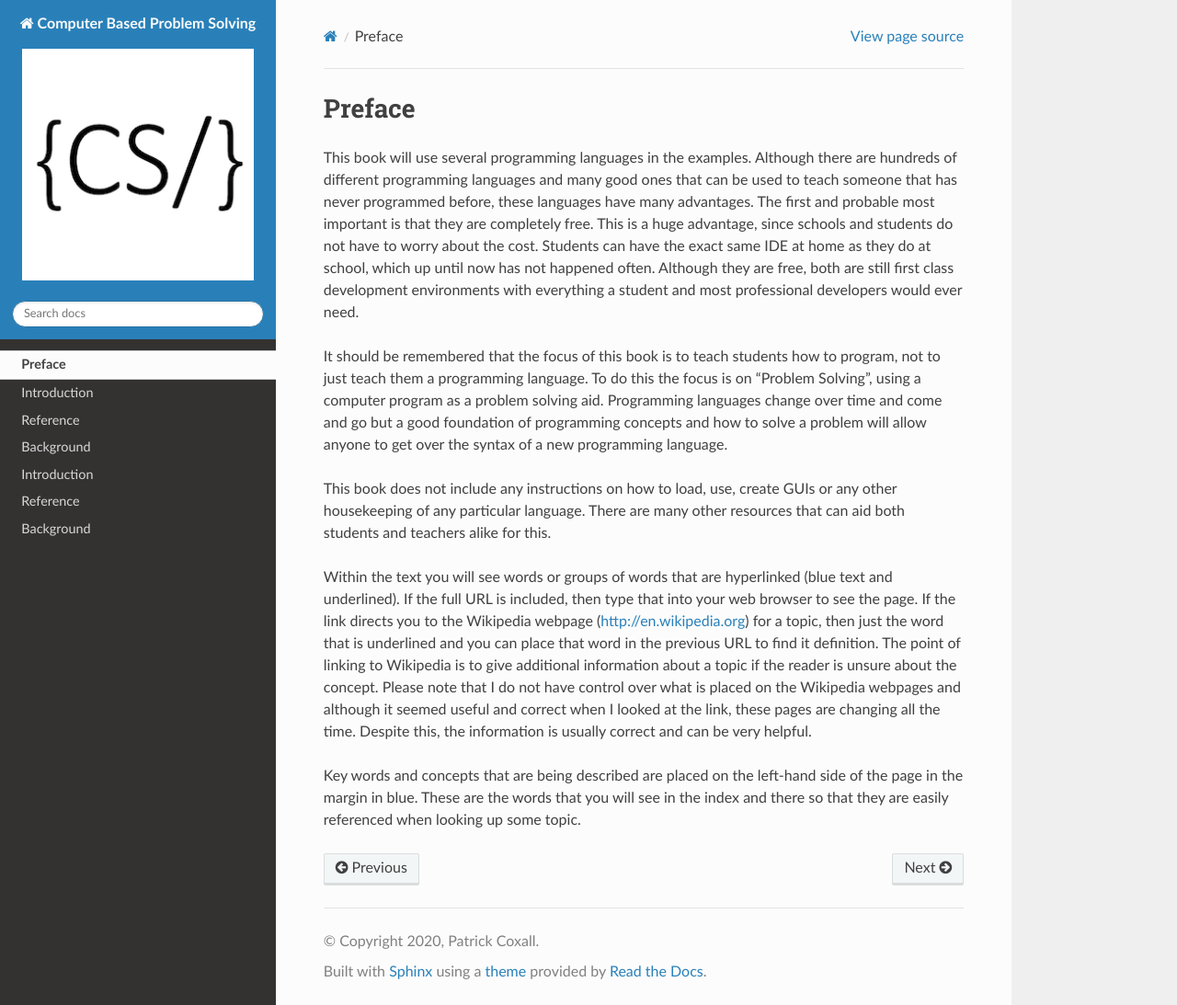
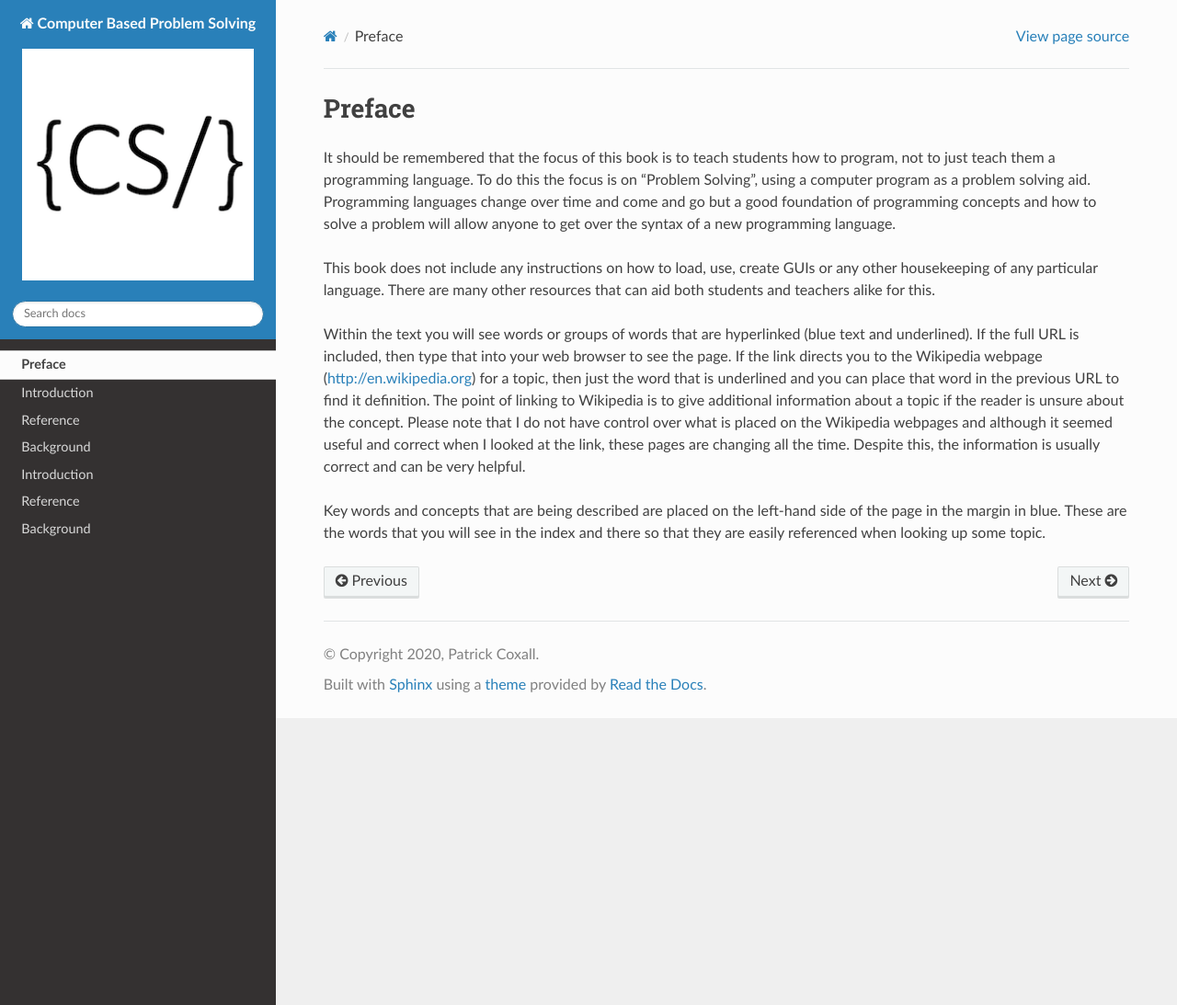
Before and after one commit to Mr-Coxall/Computer-Based-Problem-Solving, a Sphinx documentation site: the page built from docs/preface/index.rst, in a window 1280 px wide and 1093 px high. Shown: the whole window at 92% size. Built offline with Sphinx 7.4.7 and the Read the Docs theme 2.0.0, drawn with Linux system fonts in a browser that asks for light colours; pages that are not in the unit, such as notebooks, are missing from menus.

Commit message:
converting chapters

```diff
--- /dev/null
+++ b/docs/_static/my_theme.css
@@ -0,0 +1,3 @@
+.wy-nav-content {
+	max-width: 1200px !important;
+}
--- a/docs/conf.py
+++ b/docs/conf.py
@@ -142,6 +142,11 @@ html_logo = "images/cs-logo.png"
 # relative to this directory. They are copied after the builtin static files,
 # so a file named "default.css" will overwrite the builtin "default.css".
 html_static_path = ['_static']
+
+# added this to make the standard Read the Docs layout
+#   not be constrained in the width
+def setup(app):
+    app.add_stylesheet('my_theme.css')
 
 # If not '', a 'Last updated on:' timestamp is inserted at every page bottom,
 # using the given strftime format.
--- a/docs/preface/index.rst
+++ b/docs/preface/index.rst
@@ -3,8 +3,6 @@
 =======
 Preface
 =======
-
-This book will use several programming languages in the examples. Although there are hundreds of different programming languages and many good ones that can be used to teach someone that has never programmed before, these languages have many advantages. The first and probable most important is that they are completely free. This is a huge advantage, since schools and students do not have to worry about the cost. Students can have the exact same IDE at home as they do at school, which up until now has not happened often. Although they are free, both are still first class development environments with everything a student and most professional developers would ever need.
 
 It should be remembered that the focus of this book is to teach students how to program, not to just teach them a programming language. To do this the focus is on “Problem Solving”, using a computer program as a problem solving aid. Programming languages change over time and come and go but a good foundation of programming concepts and how to solve a problem will allow anyone to get over the syntax of a new programming language.
 
```
Also changed, not shown: 2 other files.
